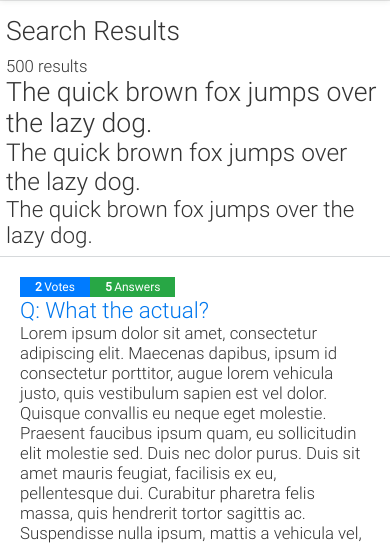
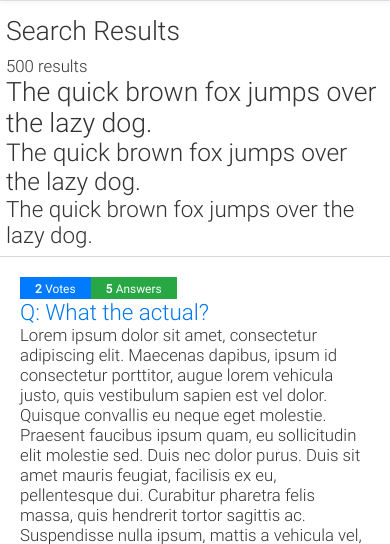
Before and after one commit to c16matan/examensarbete, a Django app: page / in a window 390 px wide. Shown: the part 48-592 px from the top of the page. Run offline with Django 3.2, Linux system fonts and the light colour scheme.

Commit message:
Font styling fixes

```diff
--- a/django-project/static/main.css
+++ b/django-project/static/main.css
@@ -120,7 +120,7 @@ a:hover {
     display: flex;
     flex-direction: column;
     margin-right: 15px;
-    height: 130px;
+    height: 115px;
 }
 
 .stats-box {
@@ -129,17 +129,16 @@ a:hover {
     flex-direction: column;
     justify-content: center;
     text-align: center;
-    padding: 0 15px;
+    padding: 0 10px;
     color: white;
-    font-size: 10px;
 }
 
 .stats-box > b {
-    font-size: 1.8em;
+    font-size: 1.3em;
 }
 
 .stats-box > div {
-    font-size: 1em;
+    font-size: 0.8em;
 }
 
 .vote-stats {
@@ -206,11 +205,11 @@ a:hover {
     }
 
     .stats-box > b {
-        font-size: 1.2em;
+        font-size: 0.85em;
     }
 
     .stats-box > div {
         display: inline-block;
-        font-size: 1.2em;
+        font-size: 0.85em;
     }
 }
```
